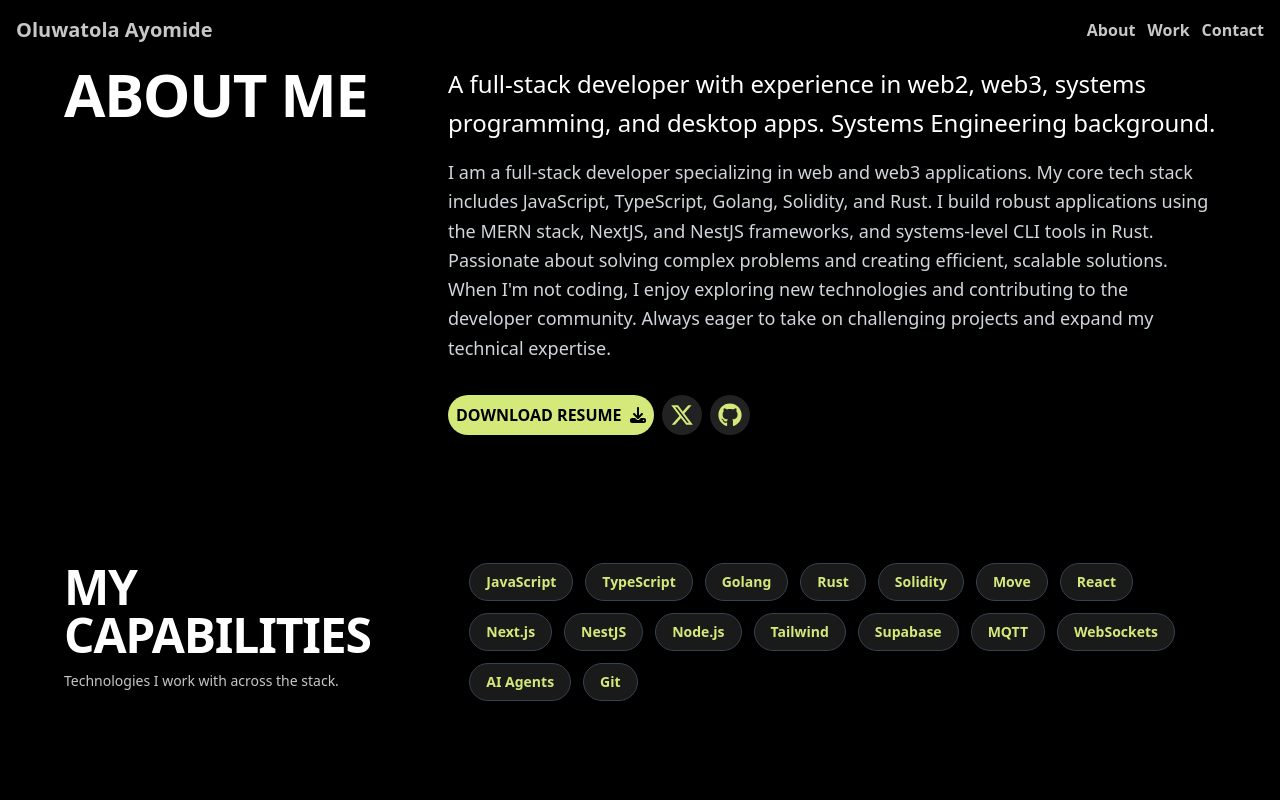
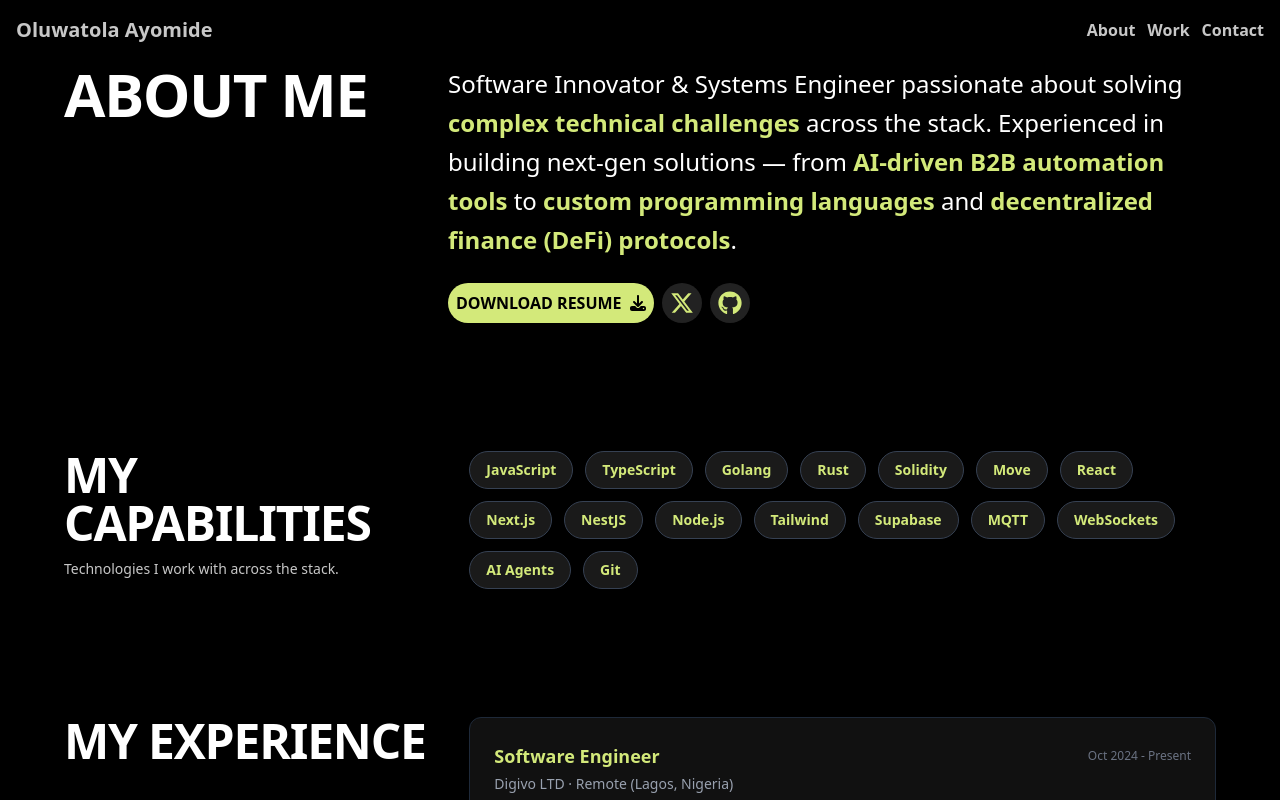
Before and after one commit to MikeyA-yo/ay10xdevportfolio, a Next.js app: page /about in a window 1280 px wide. Shown: the top 800 px of the page. Built offline with nearby package versions, Linux system fonts and the light colour scheme.

Commit message:
feat: semi final UI improvements, ready for merge

```diff
--- a/components/about.tsx
+++ b/components/about.tsx
@@ -14,20 +14,15 @@ export function AboutM() {
           </h2>
         </div>
         <div className="md:w-2/3">
-          <p className="text-lg md:text-xl lg:text-2xl font-light leading-relaxed mb-4">
-            A full-stack developer with experience in web2, web3, systems
-            programming, and desktop apps. Systems Engineering background.
-          </p>
-          <p className="text-base md:text-lg text-gray-300 leading-relaxed mb-8">
-            I am a full-stack developer specializing in web and web3
-            applications. My core tech stack includes JavaScript, TypeScript,
-            Golang, Solidity, and Rust. I build robust applications using the
-            MERN stack, NextJS, and NestJS frameworks, and systems-level CLI
-            tools in Rust. Passionate about solving complex problems and
-            creating efficient, scalable solutions. When I'm not coding, I
-            enjoy exploring new technologies and contributing to the developer
-            community. Always eager to take on challenging projects and expand
-            my technical expertise.
+          <p className="text-lg md:text-xl lg:text-2xl font-light leading-relaxed mb-6">
+            Software Innovator &amp; Systems Engineer passionate about solving{" "}
+            <span className="text-[#D3E97A] font-semibold">complex technical challenges</span>{" "}
+            across the stack. Experienced in building next-gen solutions — from{" "}
+            <span className="text-[#D3E97A] font-semibold">AI-driven B2B automation tools</span>{" "}
+            to{" "}
+            <span className="text-[#D3E97A] font-semibold">custom programming languages</span>{" "}
+            and{" "}
+            <span className="text-[#D3E97A] font-semibold">decentralized finance (DeFi) protocols</span>.
           </p>
           <div className="flex items-center gap-2">
             <Link
```
